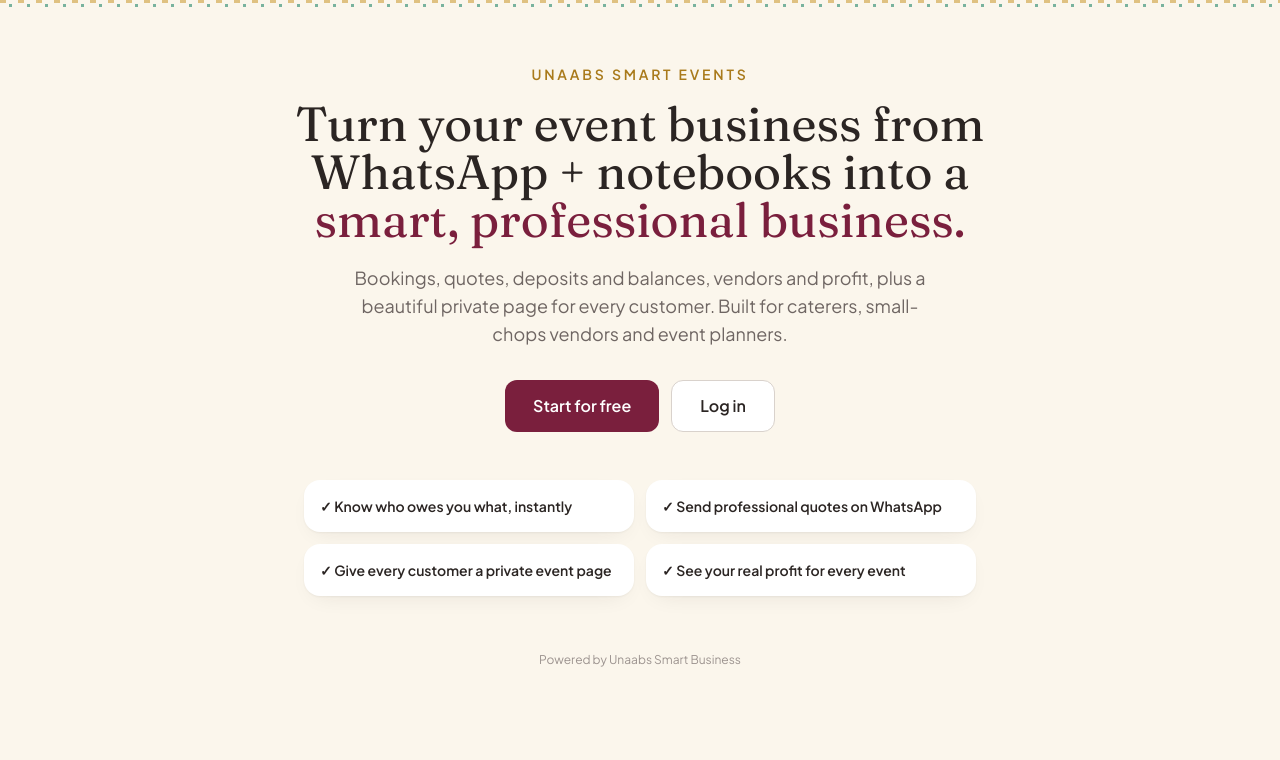
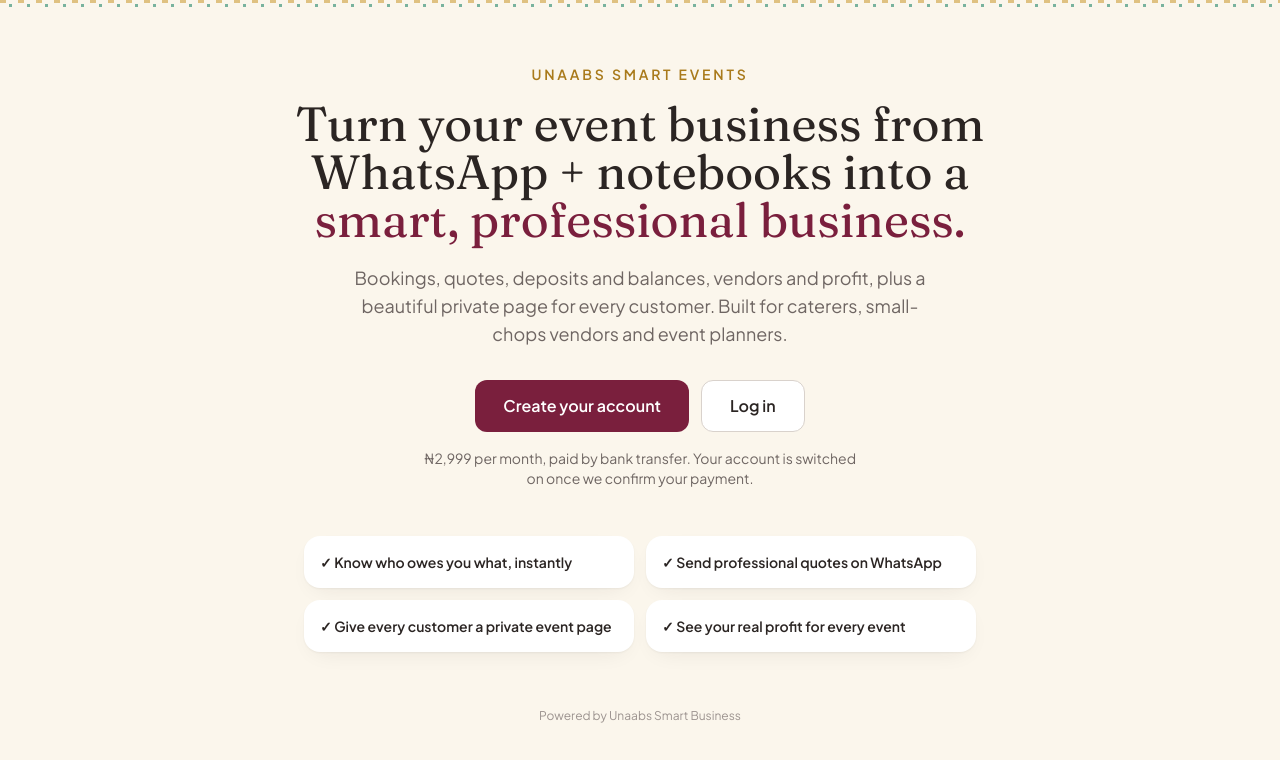
Before and after one commit to unayzatuabdulazeez-hub/smart-event, a Next.js app: page / in a window 1280 px wide. Shown: the top 760 px of the page. Built offline with nearby package versions, Linux system fonts and the light colour scheme.

Commit message:
Change signup link text and add pricing information Smart event
Updated the signup link text and added a pricing note.

```diff
--- a/src/app/page.tsx
+++ b/src/app/page.tsx
@@ -14,9 +14,10 @@ export default function Landing() {
           Bookings, quotes, deposits and balances, vendors and profit, plus a beautiful private page for every customer. Built for caterers, small-chops vendors and event planners.
         </p>
         <div className="mt-8 flex flex-col items-center justify-center gap-3 sm:flex-row">
-          <Link href="/signup" className="inline-flex min-h-[52px] items-center rounded-xl bg-burgundy px-7 font-semibold text-white hover:bg-burgundy-600">Start for free</Link>
+          <Link href="/signup" className="inline-flex min-h-[52px] items-center rounded-xl bg-burgundy px-7 font-semibold text-white hover:bg-burgundy-600">Create your account</Link>
           <Link href="/login" className="inline-flex min-h-[52px] items-center rounded-xl border border-charcoal-100 bg-white px-7 font-semibold hover:bg-cream-200">Log in</Link>
         </div>
+        <p className="mx-auto mt-4 max-w-md text-sm text-charcoal-300">₦2,999 per month, paid by bank transfer. Your account is switched on once we confirm your payment.</p>
         <ul className="mx-auto mt-12 grid max-w-2xl gap-3 text-left sm:grid-cols-2">
           {['Know who owes you what, instantly', 'Send professional quotes on WhatsApp', 'Give every customer a private event page', 'See your real profit for every event'].map((t) => (
             <li key={t} className="rounded-2xl bg-white p-4 text-sm font-semibold shadow-card">✓ {t}</li>
```
